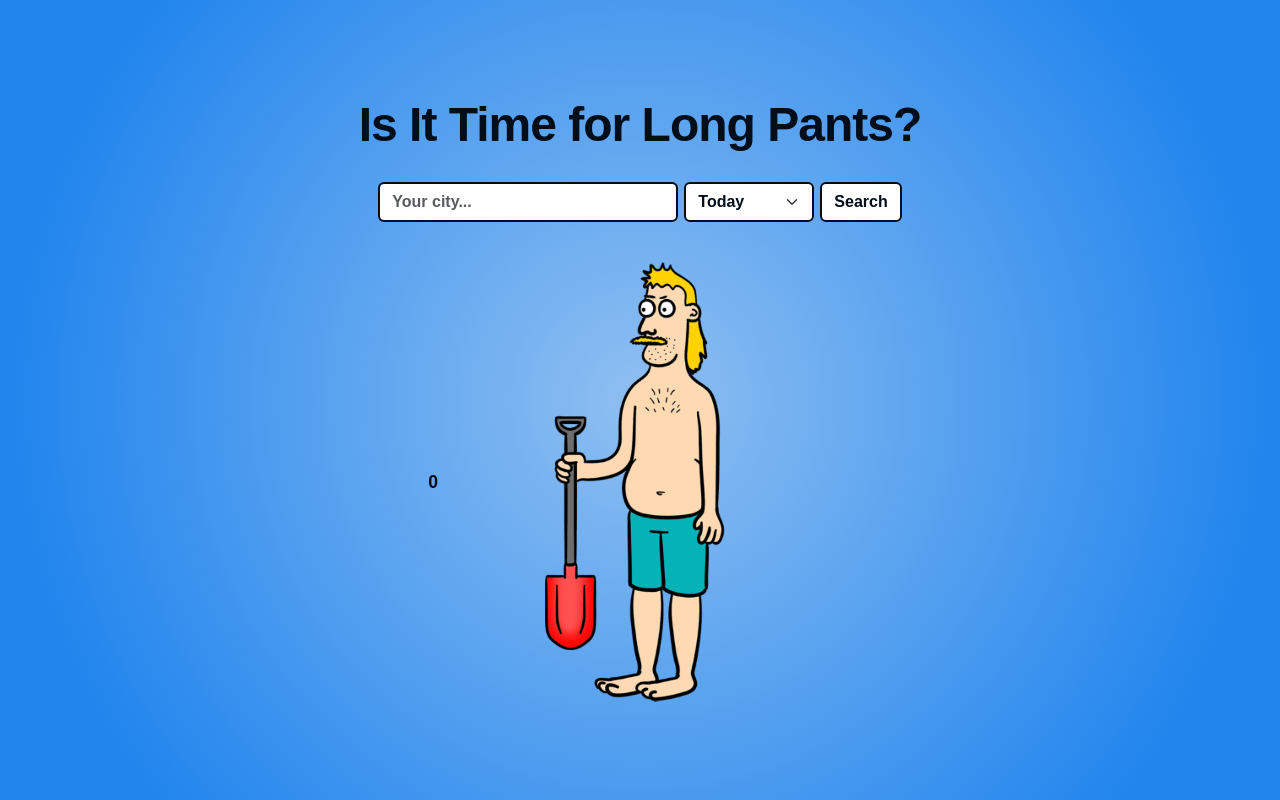
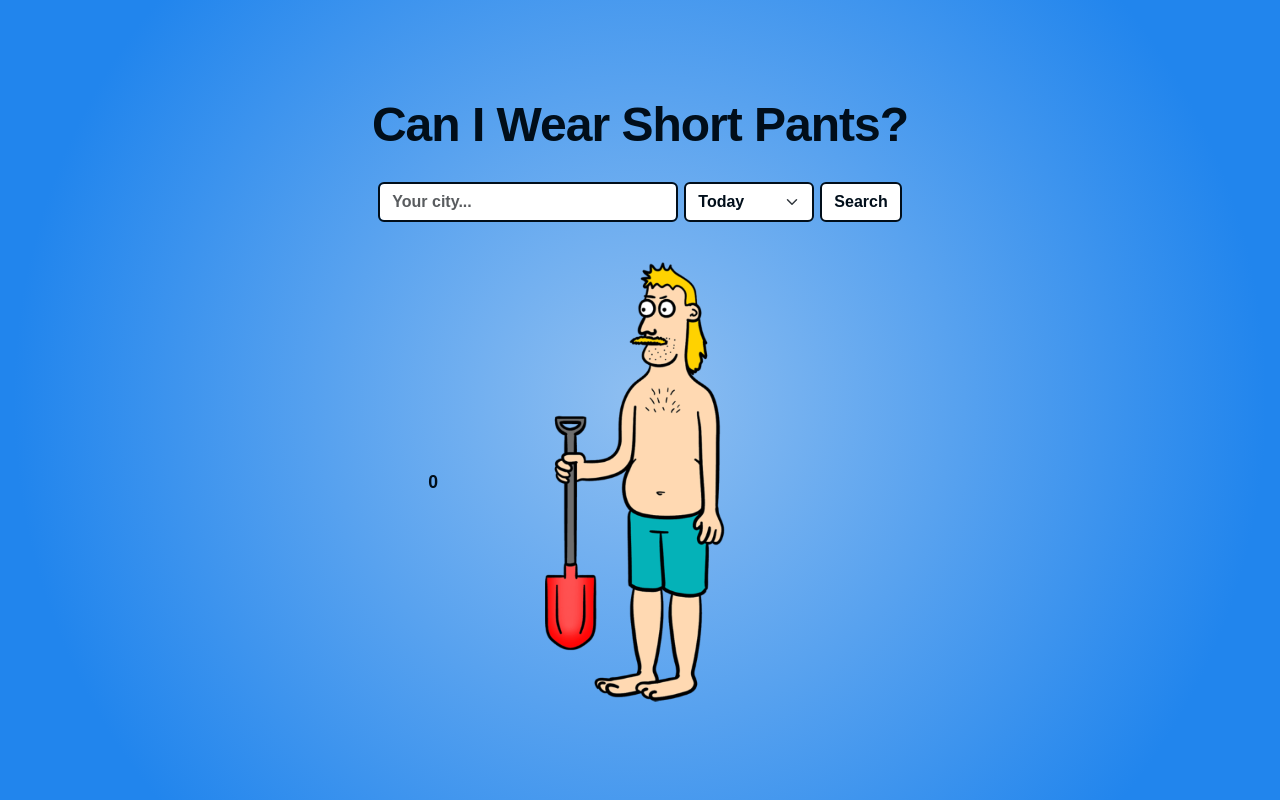
Before and after one commit to nadjaob/weather-app, a React (Create React App) app: page / in a window 1280 px wide. Built offline with nearby package versions, Linux system fonts and the light colour scheme; no server answers; a web font is replaced by a local one.

Commit message:
change title

```diff
--- a/src/App.js
+++ b/src/App.js
@@ -54,7 +54,7 @@ const App = () => {
 
   return (
     <main>
-      <h1>Is It Time for Long Pants?</h1>
+      <h1>Can I Wear Short Pants?</h1>
       <SetRegion
         setRegion={setRegion}
         // setForecastDate={setForecastDate}
--- a/src/components/CurrentWeather.js
+++ b/src/components/CurrentWeather.js
@@ -60,13 +60,13 @@ export default function CurrentWeather( { icon, temperature, setTemperature, tem
                 <>
                   {((tempScale === 'F' && temperature > 68) || (tempScale === 'C' && temperature > 20)) ?
                     <>
-                      <p>NO!</p>
+                      <p>YES!</p>
                       <img src={manSmiles} alt="Man smiles becuase it's beach weather." />
 
                     </>
                     :
                     <>
-                      <p>YES!</p>
+                      <p>NO!</p>
                       <img src={manCries} alt="Man cries because it's no beach weather." />
                     </>
                   }
```
